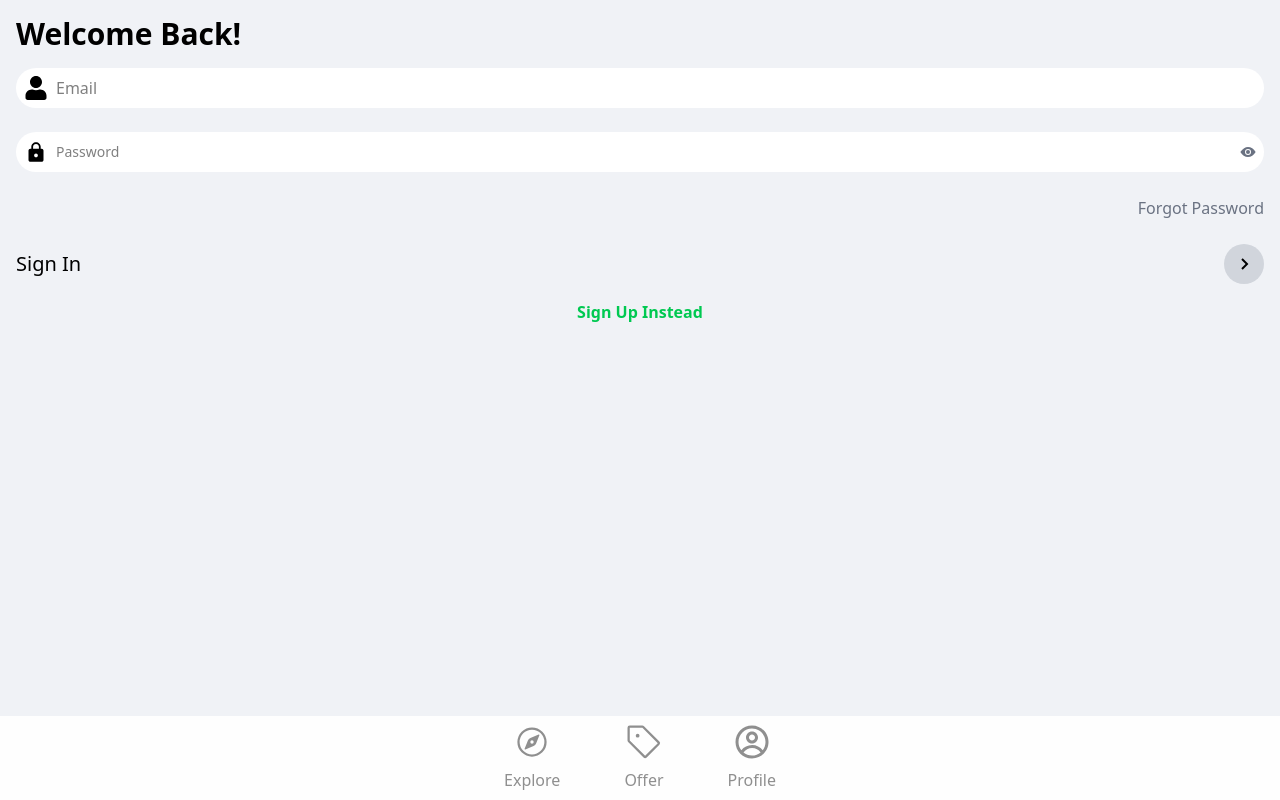
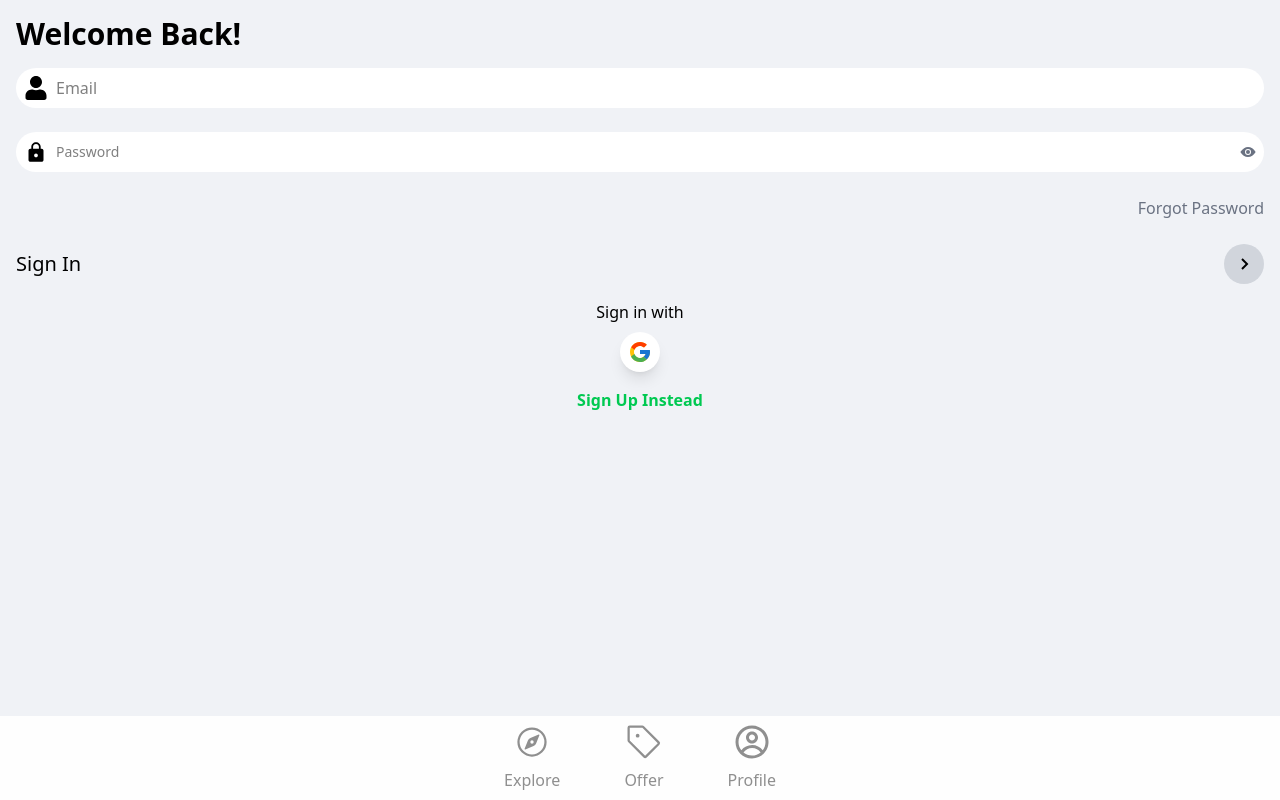
Before and after one commit to easyrilwan/mousemarketplacesublet, a React (Vite) app: page /sign-in in a window 1280 px wide. Built offline with nearby package versions, Linux system fonts and the light colour scheme.

Commit message:
First January Commit

```diff
--- /dev/null
+++ b/src/components/OAuth.tsx
@@ -0,0 +1,127 @@
+import { getAuth, GoogleAuthProvider, signInWithPopup } from "firebase/auth";
+import { doc, getDoc, serverTimestamp, setDoc } from "firebase/firestore";
+import { FcGoogle } from "react-icons/fc";
+import { useLocation, useNavigate } from "react-router-dom";
+import { toast } from "react-toastify";
+
+import { db } from "../firebase.config";
+
+export default function OAuth() {
+  const navigate = useNavigate();
+  const location = useLocation();
+
+  const onGoogleClick = async () => {
+    try {
+      const auth = getAuth();
+      const provider = new GoogleAuthProvider();
+      const result = await signInWithPopup(auth, provider);
+      const user = result.user;
+
+      // Check if user exists
+      const docRef = doc(db, "users", user.uid);
+      const docSnap = await getDoc(docRef);
+
+      // Create user if doesn't exist
+      if (!docSnap.exists()) {
+        await setDoc(doc(db, "users", user.uid), {
+          name: user.displayName ?? "",
+          email: user.email ?? "",
+          timestamp: serverTimestamp(),
+        });
+      }
+
+      toast.success("Signed in successfully");
+
+      navigate("/");
+    } catch (error) {
+      toast.error("Could not authorize with Google");
+      console.log(error);
+    }
+  };
+
+  return (
+    <div className="flex flex-col items-center justify-center gap-2">
+      <p>Sign {location.pathname === "/sign-up" ? "up" : "in"} with</p>
+
+      <button
+        onClick={onGoogleClick}
+        className="cursor-pointer rounded-full bg-white p-2 shadow-lg"
+      >
+        <FcGoogle size={24} />
+      </button>
+    </div>
+  );
+}
+
+// If your are facing CORS issues, use this
+/*
+  import { getAuth, GoogleAuthProvider, signInWithRedirect, getRedirectResult } from "firebase/auth";
+  import { doc, getDoc, serverTimestamp, setDoc } from "firebase/firestore";
+  import { FcGoogle } from "react-icons/fc";
+  import { useEffect } from "react";
+  import { useLocation, useNavigate } from "react-router-dom";
+  import { toast } from "react-toastify";
+
+  import { db } from "../firebase.config";
+
+  export default function OAuth() {
+    const navigate = useNavigate();
+    const location = useLocation();
+
+    const auth = getAuth();
+    const provider = new GoogleAuthProvider();
+
+    // Handle redirect result after coming back from Google
+    useEffect(() => {
+      (async () => {
+        try {
+          const result = await getRedirectResult(auth);
+          if (result) {
+            const user = result.user;
+
+            // CHECK FOR USER
+            const docRef = doc(db, "user", user.uid);
+            const docSnap = await getDoc(docRef);
+
+            // IF USER DOESN'T EXIST, CREATE USER
+            if (!docSnap.exists()) {
+              await setDoc(doc(db, "user", user.uid), {
+                name: user.displayName ?? "",
+                email: user.email ?? "",
+                timestamp: serverTimestamp(),
+              });
+            }
+
+            navigate("/");
+            toast.success("Signed in successfully");
+          }
+        } catch (error) {
+          toast.error("Could not authorize with Google");
+          console.log(error);
+        }
+      })();
+    }, [auth, navigate]);
+
+    const onGoogleClick = async () => {
+      try {
+        await signInWithRedirect(auth, provider);
+      } catch (error) {
+        toast.error("Could not start Google sign-in");
+        console.log(error);
+      }
+    };
+
+    return (
+      <div className="flex flex-col items-center justify-center gap-2">
+        <p>Sign {location.pathname === "/sign-up" ? "up" : "in"} with</p>
+
+        <button
+          onClick={onGoogleClick}
+          className="cursor-pointer rounded-full bg-white p-2 shadow-lg"
+        >
+          <FcGoogle size={24} />
+        </button>
+      </div>
+    );
+  }
+*/
--- a/src/pages/SignIn.tsx
+++ b/src/pages/SignIn.tsx
@@ -6,6 +6,8 @@ import { IoMdLock } from "react-icons/io";
 import { IoEye, IoEyeOff } from "react-icons/io5";
 import { Link, useNavigate } from "react-router-dom";
 import { toast } from "react-toastify";
+
+import OAuth from "../components/OAuth";
 
 export default function SignIn() {
   const navigate = useNavigate();
@@ -114,6 +116,8 @@ export default function SignIn() {
       </form>
 
       {/* GOOGLE OAuth */}
+      <OAuth />
+
       <Link
         to="/sign-up"
         className="flex justify-center font-bold text-green-500"
--- a/src/pages/SignUp.tsx
+++ b/src/pages/SignUp.tsx
@@ -13,6 +13,7 @@ import { IoEye, IoEyeOff } from "react-icons/io5";
 import { Link, useNavigate } from "react-router-dom";
 import { toast } from "react-toastify";
 
+import OAuth from "../components/OAuth";
 import { db } from "../firebase.config";
 
 export default function SignUp() {
@@ -169,6 +170,8 @@ export default function SignUp() {
         </div>
       </form>
 
+      <OAuth />
+
       {/* GOOGLE OAuth */}
       <Link
         to="/sign-in"
```
Also changed, not shown: src/hooks/useAuthStatus.ts (line endings or trailing spaces).
